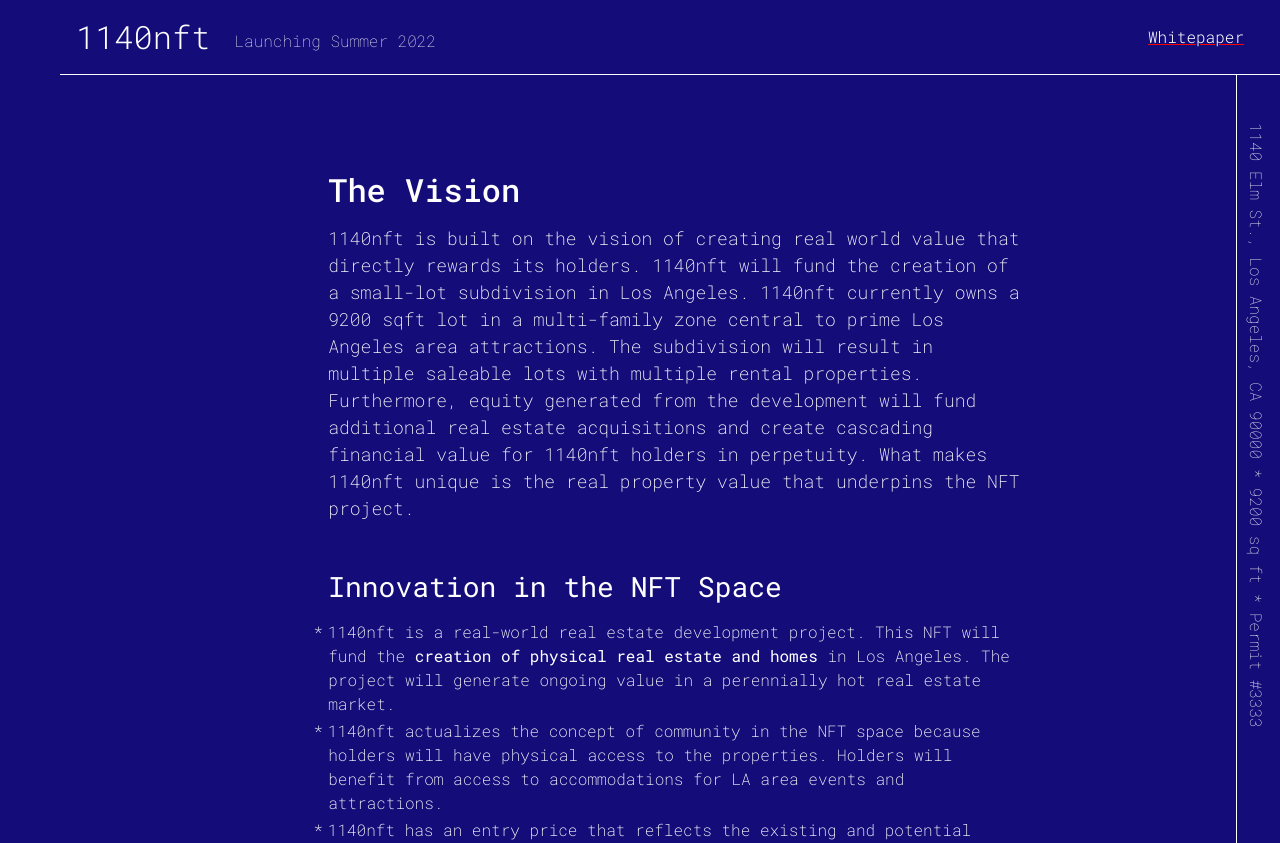
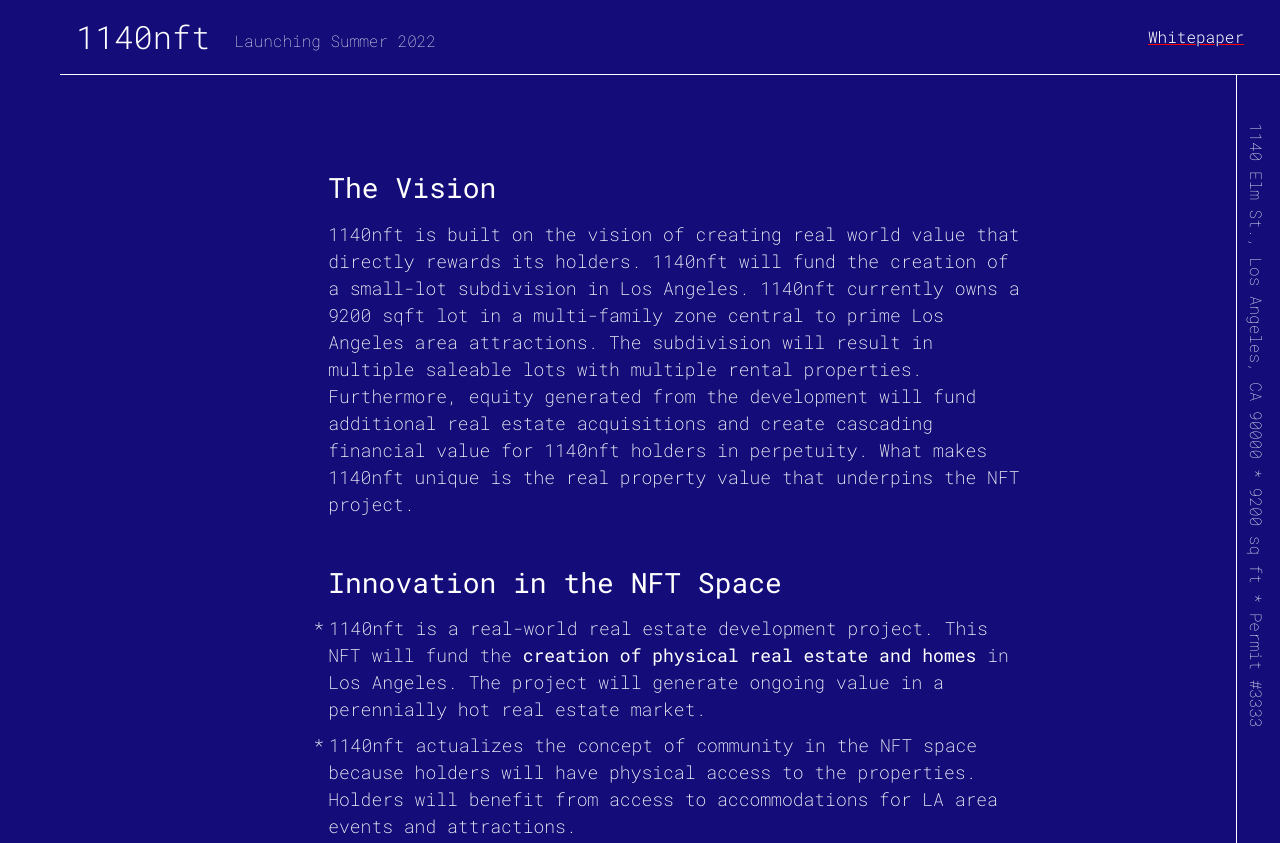
Before and after one commit to darrindevs/r2, a Gatsby site: page /whitepaper in a window 1280 px wide. Shown: the top 843 px of the page. Built offline with nearby package versions, Linux system fonts and the light colour scheme; Gatsby itself is replaced by a stand-in of ours.

Commit message:
update whitepaper

```diff
--- a/src/css/custom.css
+++ b/src/css/custom.css
@@ -79,7 +79,8 @@ ul li:before {
 }
 
 li {
-    margin-bottom: 3px;
+    margin-bottom: 9px;
+    font-size: 18px;
 }
 
 a {
@@ -90,6 +91,11 @@ a {
 
 }
 
+.vision {
+    font-size: 1.75rem !important;
+    font-family: 'Roboto Mono';
+    font-weight: 400;
+}
 
 
 /*
--- a/src/pages/whitepaper.js
+++ b/src/pages/whitepaper.js
@@ -18,7 +18,7 @@ const Whitepaper = () => {
   <Layout>
     <Seo title="Whitepaper" />
     <div className="container-component mt-5 mb-5">
-    <h2 className='mb-3 mt-3'>The Vision </h2>
+    <h2 className='mb-3 mt-3 vision'>The Vision </h2>
         <p>
         1140nft is built on the vision of creating real world value that directly rewards its holders.  1140nft will fund the creation of a small-lot subdivision in Los Angeles. 1140nft currently owns a 9200 sqft lot in a multi-family zone central to prime Los Angeles area attractions. The subdivision will result in multiple saleable lots with multiple rental properties. Furthermore, equity generated from the development will fund additional real estate acquisitions and create cascading financial value for 1140nft holders in perpetuity. What makes 1140nft unique is the real property value that underpins the NFT project.
         </p>
```
